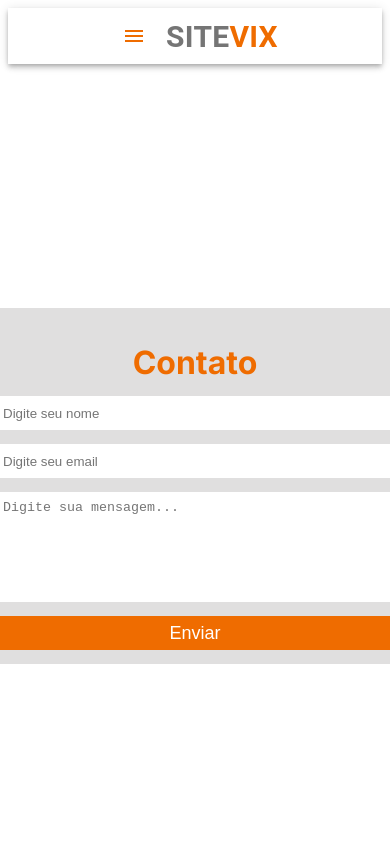
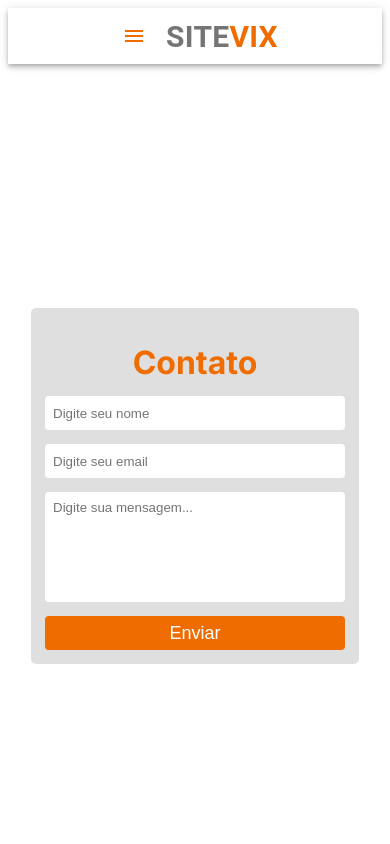
Before and after one commit to Ezequieloliveiras/sitevix, a Next.js app: page /pages/contact in a window 390 px wide. Shown: the top 844 px of the page. Built offline with nearby package versions, Linux system fonts and the light colour scheme.

Commit message:
ajustando responsividade do form

```diff
--- a/src/components/contact/Contact.js
+++ b/src/components/contact/Contact.js
@@ -3,7 +3,7 @@ import styled from 'styled-components'
 import WhatsAppIcon from '@mui/icons-material/WhatsApp'
 import ForwardToInboxIcon from '@mui/icons-material/ForwardToInbox'
 
-import FormContact from './formContact'
+import FormContact from './form/formContact'
 
 const StyledTypography = styled(Typography)`
     color: #ef6c00;
--- a/src/components/contact/form.css
+++ /dev/null
@@ -1,57 +0,0 @@
-
-.container{
-    min-width: 400px;
-    min-height: auto;
-    display: flex;
-    justify-content: center;
-    align-items: center;
-    flex-direction: column;
-    background-color: #837c7c3f;
-    color: #ef6c00;
-    padding: 14px;
-    border-radius: 5px;
-  }
-
-  .title{
-    margin-bottom: 14px;
-  }
-
-  .form{
-    max-width: 600px;
-    width: 100%;
-    display: flex;
-    flex-direction: column;
-  }
-
-  .input{
-    margin-bottom: 14px;
-    height: 34px;
-    border-radius: 4px;
-    border: 0;
-    padding: 0 8px;
-  }
-
-  .textarea{
-    margin-bottom: 14px;
-    border-radius: 4px;
-    border: 0;
-    padding: 8px;
-    height: 94px;
-    resize: none;
-  }
-
-  .button{
-    height: 34px;
-    border-radius: 4px;
-    border: 0;
-    cursor: pointer;
-    color: #fff;
-    background-color: #ef6c00;
-    font-size: 18px;
-    transition: background-color, transform 0.8s;
-  }
-
-  .button:hover{
-    background-color: #f58020;
-    transform: scale(1.01);
-  }
--- /dev/null
+++ b/src/components/contact/form/StylesForm.js
@@ -0,0 +1,75 @@
+import styled from 'styled-components';
+
+const Container = styled.div`
+
+  min-height: auto;
+  display: flex;
+  justify-content: center;
+  align-items: center;
+  flex-direction: column;
+  background-color: #837c7c3f;
+  color: #ef6c00;
+  padding: 14px;
+  border-radius: 5px;
+
+  @media (max-width: 800px) {
+    width: 300px;
+  }
+  @media (min-width: 820px) {
+    width: 400px;
+  }
+`;
+
+const Title = styled.h1`
+  margin-bottom: 14px;
+`;
+
+const Form = styled.form`
+  max-width: 600px;
+  width: 100%;
+  display: flex;
+  flex-direction: column;
+`;
+
+const Input = styled.input`
+  margin-bottom: 14px;
+  height: 34px;
+  border-radius: 4px;
+  border: 0;
+  padding: 0 8px;
+`;
+
+const TextArea = styled.textarea`
+  margin-bottom: 14px;
+  border-radius: 4px;
+  border: 0;
+  padding: 8px;
+  height: 94px;
+  resize: none;
+  font-family: Arial, sans-serif;
+`;
+
+const Button = styled.input`
+  height: 34px;
+  border-radius: 4px;
+  border: 0;
+  cursor: pointer;
+  color: #fff;
+  background-color: #ef6c00;
+  font-size: 18px;
+  transition: background-color, transform 0.8s;
+
+  &:hover {
+    background-color: #f58020;
+    transform: scale(1.01);
+  }
+`;
+
+export {
+    Container,
+    Title,
+    Form,
+    Input,
+    TextArea,
+    Button,
+}
--- /dev/null
+++ b/src/components/contact/form/formContact.js
@@ -0,0 +1,73 @@
+import React, { useState } from 'react';
+
+import emailjs from '@emailjs/browser';
+
+import {
+  Container,
+  Title,
+  Form,
+  Input,
+  TextArea,
+  Button,
+} from './StylesForm'
+
+const App = () => {
+  const [name, setName] = useState('');
+  const [email, setEmail] = useState('');
+  const [message, setMessage] = useState('');
+
+  const sendEmail = (e) => {
+    e.preventDefault();
+
+    if (name === '' || email === '' || message === '') {
+      alert('Preencha todos os campos necessários!');
+      return;
+    }
+
+    const templateParams = {
+      from_name: name,
+      message: message,
+      email: email,
+    };
+
+    emailjs.send('service_rewwzv9', 'template_shmj468', templateParams, '3AEl9b3Rkc7PXJki-').then(
+      (response) => {
+        console.log('email enviado', response.status, response.text);
+        setName('');
+        setEmail('');
+        setMessage('');
+      },
+      (err) => {
+        console.log('Erro: ', err);
+      }
+    );
+  };
+
+  return (
+    <Container>
+      <Title>Contato</Title>
+      <Form onSubmit={sendEmail}>
+        <Input
+          type="text"
+          placeholder="Digite seu nome"
+          onChange={(e) => setName(e.target.value)}
+          value={name}
+        />
+        <Input
+          type="text"
+          placeholder="Digite seu email"
+          onChange={(e) => setEmail(e.target.value)}
+          value={email}
+        />
+        <TextArea
+          placeholder="Digite sua mensagem..."
+          onChange={(e) => setMessage(e.target.value)}
+          value={message}
+        />
+        <Button className="button" type="submit" value="Enviar" />
+      </Form>
+    </Container>
+  );
+};
+
+export default App;
--- a/src/components/contact/formContact.js
+++ /dev/null
@@ -1,74 +0,0 @@
-import { useState } from 'react';
-import './form.css';
-
-import emailjs from '@emailjs/browser'
-
-
-function App() {
-    const [name, setName] = useState('')
-    const [email, setEmail] = useState('')
-    const [message, setMessage] = useState('')
-
-    function sendEmail(e) {
-        e.preventDefault()
-
-        if (name === '' || email === '' || message === '') {
-            alert('Preencha todos os campos necessários!')
-            return
-        }
-
-        const templateParams = {
-            from_name: name,
-            message: message,
-            email: email,
-        }
-
-        emailjs.send('service_rewwzv9', 'template_shmj468', templateParams, '3AEl9b3Rkc7PXJki-')
-        .then((response) => {
-            console.log('email enviado', response.status, response.text)
-            setName('')
-            setEmail('')
-            setMessage('')
-        }, (err) =>{
-            console.log('Erro: ', err)
-        })
-    }
-
-
-    return (
-
-        <div className="container">
-            <h1 className="title">Contato</h1>
-
-            <form className="form" onSubmit={sendEmail}>
-                <input
-                    className="input"
-                    type="text"
-                    placeholder="Digite seu nome"
-                    onChange={(e) => setName(e.target.value)}
-                    value={name}
-                />
-
-                <input
-                    className="input"
-                    type="text"
-                    placeholder="Digite seu email"
-                    onChange={(e) => setEmail(e.target.value)}
-                    value={email}
-                />
-
-                <textarea
-                    className="textarea"
-                    placeholder="Digite sua mensagem..."
-                    onChange={(e) => setMessage(e.target.value)}
-                    value={message}
-                />
-
-                <input className="button" type="submit" value="Enviar" />
-            </form>
-
-        </div>
-    );
-}
-
-export default App;
```
